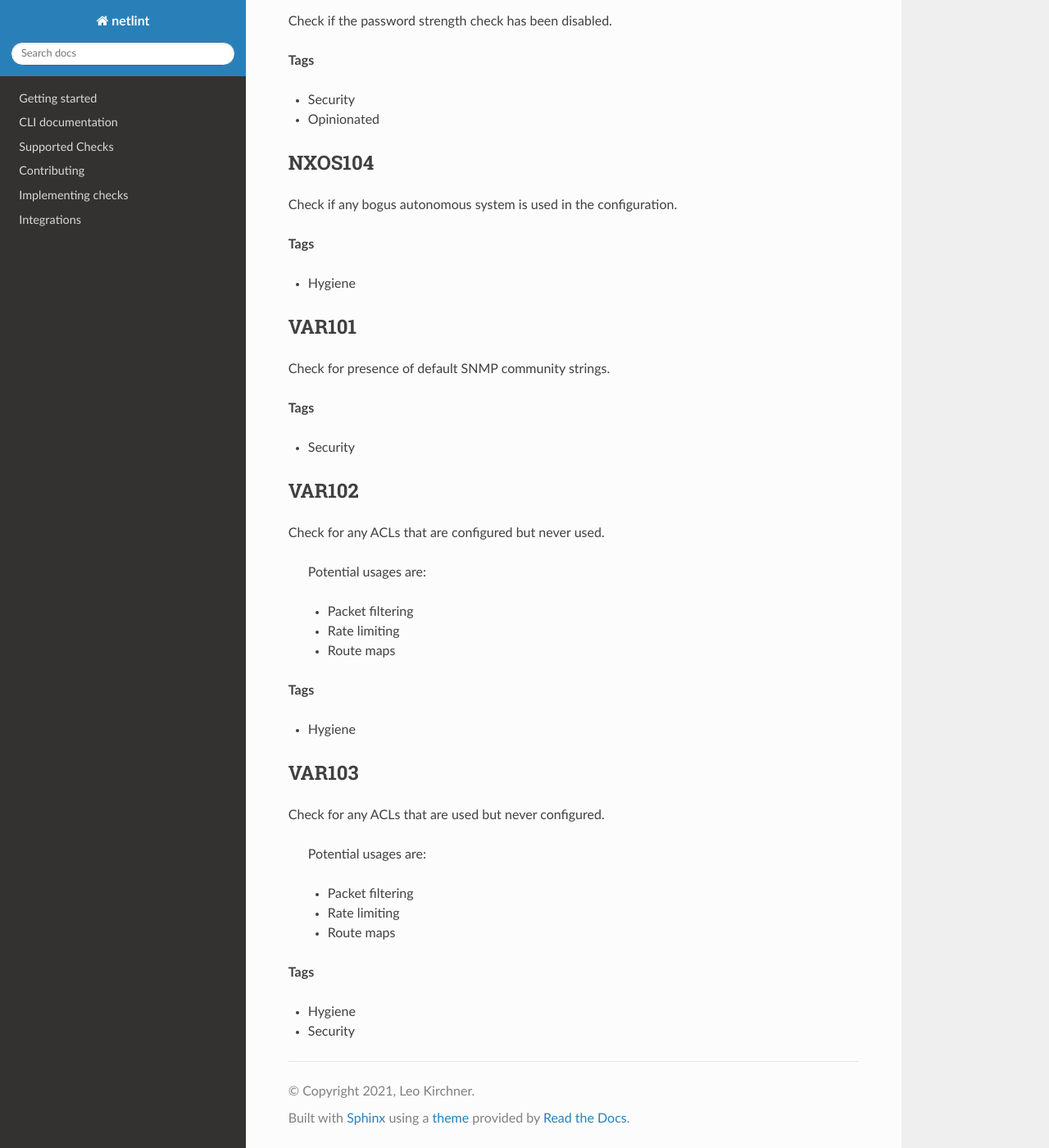
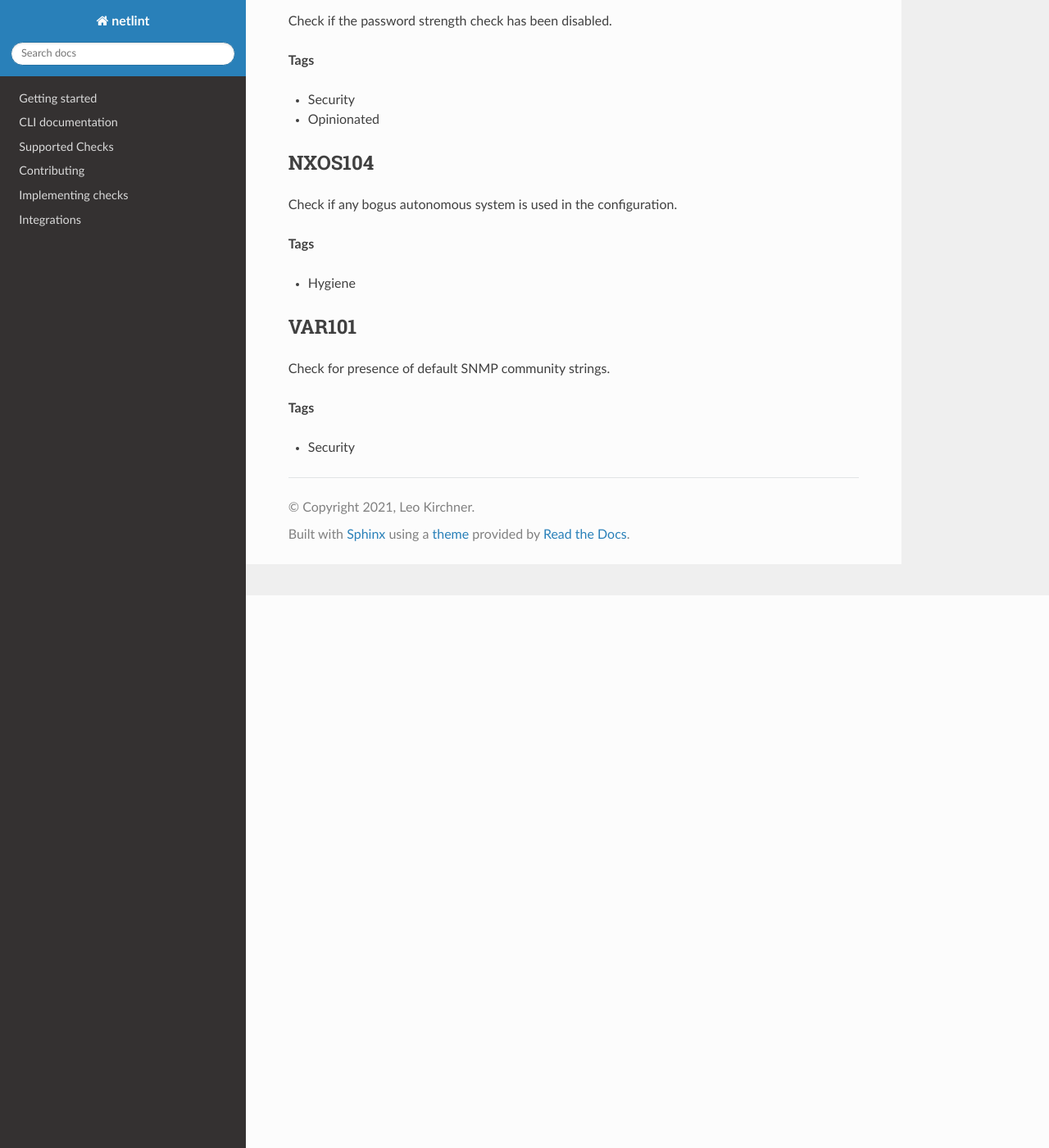
Before and after one commit to Kircheneer/netlint, a Sphinx documentation site: the page built from docs/source/nos/cisco_nxos.rst, in a window 1280 px wide and 1400 px high, scrolled down 674 px. Shown: the whole window at 82% size. Built offline with Sphinx 7.4.7 and the Read the Docs theme 2.0.0, drawn with Linux system fonts in a browser that asks for light colours.

```diff
--- a/docs/source/nos/cisco_nxos.rst
+++ b/docs/source/nos/cisco_nxos.rst
@@ -55,38 +55,3 @@
 
 
 * Security
-
-VAR102
-------
-
-Check for any ACLs that are configured but never used.
-
-    Potential usages are:
-
-    * Packet filtering
-    * Rate limiting
-    * Route maps
-
-
-**Tags**
-
-
-* Hygiene
-
-VAR103
-------
-
-Check for any ACLs that are used but never configured.
-
-    Potential usages are:
-
-    * Packet filtering
-    * Rate limiting
-    * Route maps
-
-
-**Tags**
-
-
-* Hygiene
-* Security
```
Also changed, not shown: docs/source/nos/cisco_ios.rst (+13 -13 lines), 5 other files.
